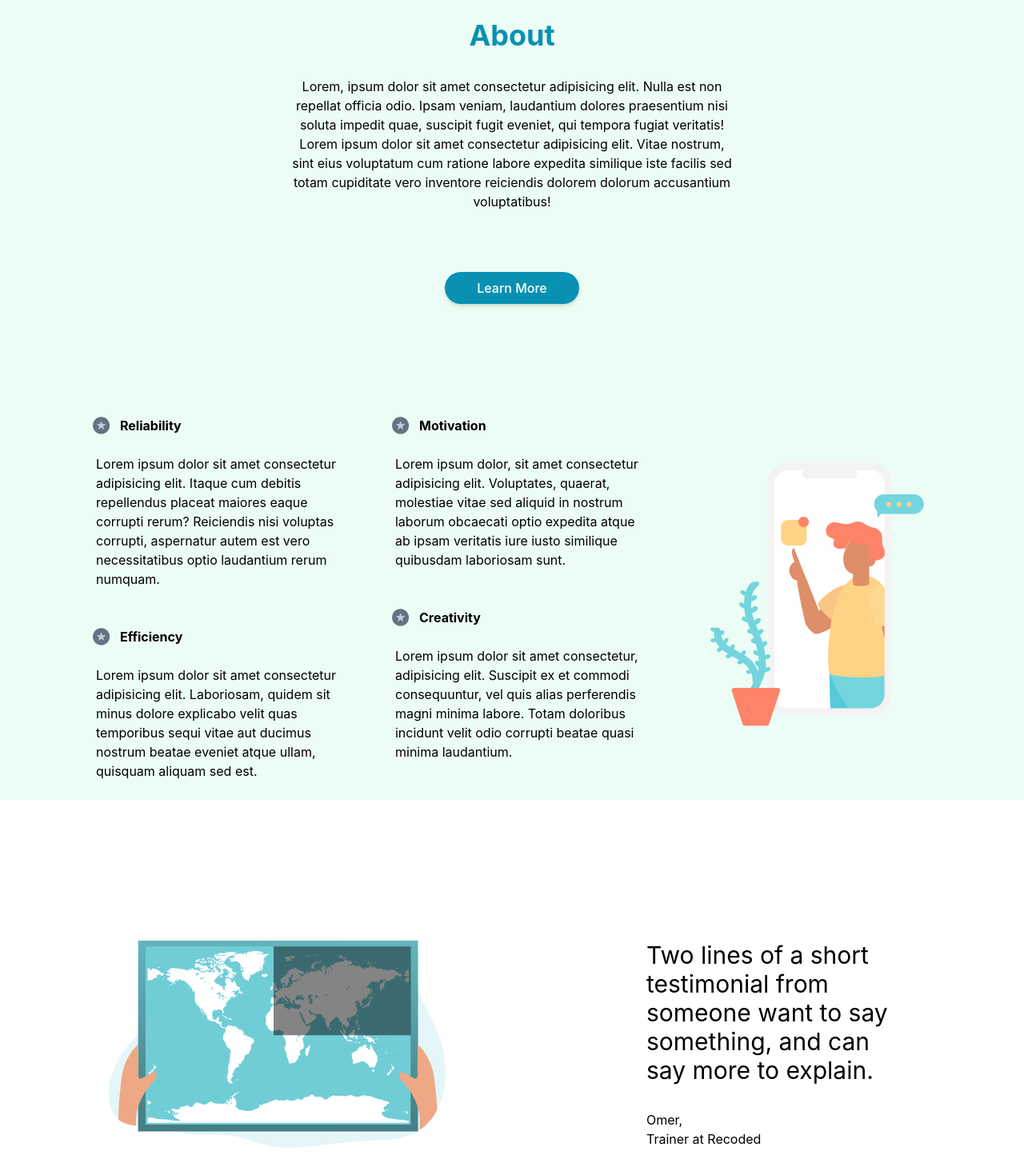
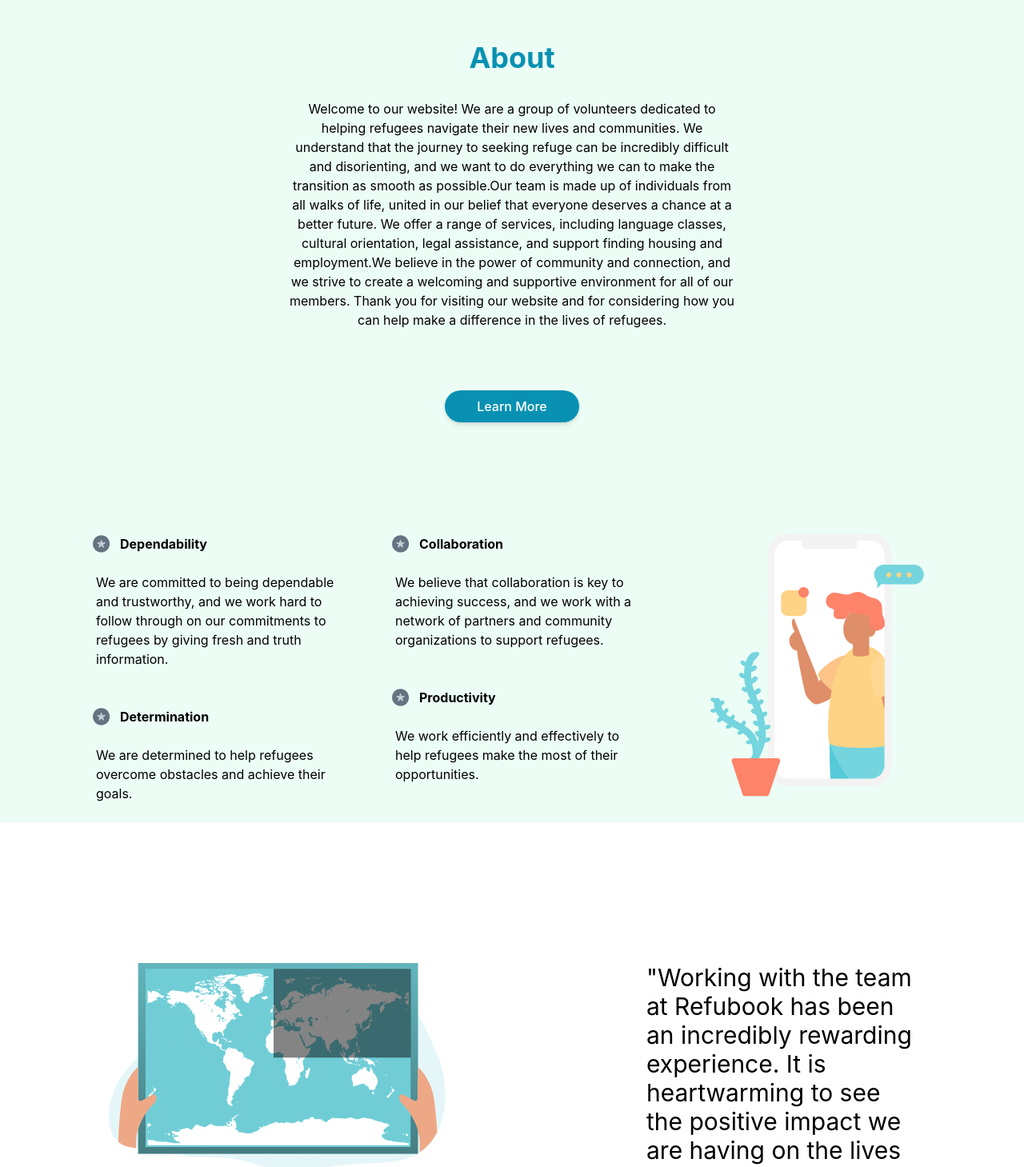
Before and after one commit to Recoded-Spark-Turkey-2022/The-Incredibles, a React (Create React App) app: page / in a window 1280 px wide. Shown: the part 740-2199 px from the top of the page at 80% size. Built offline with nearby package versions, Linux system fonts and the light colour scheme; no server answers.

Commit message:
test to check conflicts

```diff
--- a/package.json
+++ b/package.json
@@ -27,7 +27,7 @@
     "eject": "react-scripts eject",
     "lint": "eslint .",
     "lint:fix": "eslint --fix",
-    "format": "prettier --write ./**/*.{js,jsx,ts,tsx,css,md,json} --config ./.prettierrc.json"
+    "format": "prettier --write ./**/*.{js,jsx,css,md,json} --config ./.prettierrc.json"
   },
   "eslintConfig": {
     "extends": [
--- a/src/pages/About/CallToAction.jsx
+++ b/src/pages/About/CallToAction.jsx
@@ -14,10 +14,10 @@ function CallToAction() {
         </h4>
         <div className="text-center w-2/4 m-auto pb-3 pt-5 ">
           <p className="text-zinc-400	font-light  ">
-            But Brooke Chaffin and Catherine Connors are looking to change that
-            with the introduction of Maverick, a social network that connects
-            young girls with female mentors to express their creativity in a
-            safe space.
+          After years of struggling as a refugee, while I was seeking on internet I found Refubook website and it changed my life immediately finally found a job that allowed me to provide for my family.
+          I worked hard and saved every penny, determined to build a better future for my children.
+          With the help of a kind Refubook community, I was able to put my kids through school and give them opportunities I never had. As I watch them pursue their dreams, I am filled with pride and gratitude for the journey that brought us here with this amazing Refubook members.
+
           </p>
         </div>
       </div>
--- a/src/pages/About/Team.jsx
+++ b/src/pages/About/Team.jsx
@@ -3,55 +3,55 @@ import React, { useState } from 'react';
 const MEMBERS = [
   {
     name: 'Miray',
-    occupation: 'Jr Front-end Web Developer',
+    occupation: 'Team member',
     country: 'Turkey',
     id: 0,
   },
   {
     name: 'Rabia',
-    occupation: 'Jr Front-end Web Developer',
+    occupation: 'Team member',
     country: 'Turkey',
     id: 1,
   },
   {
     name: 'Batoul',
-    occupation: 'Jr Front-end Web Developer',
+    occupation: 'Team member',
     country: 'Turkey',
     id: 2,
   },
   {
     name: 'Ahmad',
-    occupation: 'Jr Front-end Web Developer',
+    occupation: 'Team member',
     country: 'Turkey',
     id: 3,
   },
   {
     name: 'Omer',
-    occupation: 'Jr Front-end Web Developer',
+    occupation: 'Team member',
     country: 'Turkey',
     id: 4,
   },
   {
     name: 'Osman',
-    occupation: 'Jr Front-end Web Developer',
+    occupation: 'Team member',
     country: 'USA',
     id: 5,
   },
   {
     name: 'Veli',
-    occupation: 'Jr Front-end Web Developer',
+    occupation: 'Team member',
     country: 'USA',
     id: 6,
   },
   {
     name: 'Ali',
-    occupation: 'Jr Front-end Web Developer',
+    occupation: 'Team member',
     country: 'Lebanon',
     id: 7,
   },
   {
     name: 'Can',
-    occupation: 'Jr Front-end Web Developer',
+    occupation: 'Team member',
     country: 'Lebanon',
     id: 8,
   },
--- a/src/pages/Home/About.jsx
+++ b/src/pages/Home/About.jsx
@@ -15,13 +15,14 @@ function About() {
         </h1>
 
         <p className="mx-20 lg:px-40 lg:pb-10">
-          Lorem, ipsum dolor sit amet consectetur adipisicing elit. Nulla est
-          non repellat officia odio. Ipsam veniam, laudantium dolores
-          praesentium nisi soluta impedit quae, suscipit fugit eveniet, qui
-          tempora fugiat veritatis! Lorem ipsum dolor sit amet consectetur
-          adipisicing elit. Vitae nostrum, sint eius voluptatum cum ratione
-          labore expedita similique iste facilis sed totam cupiditate vero
-          inventore reiciendis dolorem dolorum accusantium voluptatibus!
+        Welcome to our website! We are a group of volunteers dedicated to helping refugees navigate their new lives and communities.
+        We understand that the journey to seeking refuge can be incredibly difficult and disorienting, and we want to do everything
+        we can to make the transition as smooth as possible.Our team is made up of individuals from all walks of life, united in our
+        belief that everyone deserves a chance at a better future. We offer a range of services, including language classes,
+        cultural orientation, legal assistance, and support finding housing and employment.We believe in the power of community and
+        connection, and we strive to create a welcoming and supportive environment for all of our members.
+        Thank you for visiting our website and for considering how you can help make a difference in the lives of refugees.
+
         </p>
         <div className="my-9">
           <Button name="Learn More" path="about" />
@@ -40,26 +41,22 @@ function About() {
                   alt="about-star"
                   className="lg:mx-3 max-lg:w-10"
                 />
-                Reliability
+                Dependability
               </h2>
               <p className="lg:pt-6 flex-wrap">
-                Lorem ipsum dolor sit amet consectetur adipisicing elit. Itaque
-                cum debitis repellendus placeat maiores eaque corrupti rerum?
-                Reiciendis nisi voluptas corrupti, aspernatur autem est vero
-                necessitatibus optio laudantium rerum numquam.{' '}
+              We are committed to being dependable and trustworthy,
+              and we work hard to follow through on our commitments
+              to refugees by giving fresh and truth information.{' '}
               </p>
             </div>
             <div className="lg:p-6 max-w-sm mx-auto space-x-4 max-lg:hidden ">
               <h2 className="flex justify-start font-bold">
                 <img src={AboutStar} alt="about-star" className="mx-3" />
-                Efficiency
+                Determination
               </h2>
               <br />
               <p>
-                Lorem ipsum dolor sit amet consectetur adipisicing elit.
-                Laboriosam, quidem sit minus dolore explicabo velit quas
-                temporibus sequi vitae aut ducimus nostrum beatae eveniet atque
-                ullam, quisquam aliquam sed est.
+              We are determined to help refugees overcome obstacles and achieve their goals.
               </p>
             </div>
           </div>
@@ -67,27 +64,22 @@ function About() {
             <div className="lg:p-6 max-w-sm mx-auto space-x-4 ">
               <h2 className="flex justify-start font-bold">
                 <img src={AboutStar} alt="about-star" className="mx-3" />
-                Motivation
+                Collaboration
               </h2>
               <br />
               <p>
-                Lorem ipsum dolor, sit amet consectetur adipisicing elit.
-                Voluptates, quaerat, molestiae vitae sed aliquid in nostrum
-                laborum obcaecati optio expedita atque ab ipsam veritatis iure
-                iusto similique quibusdam laboriosam sunt.
+              We believe that collaboration is key to achieving success,
+              and we work with a network of partners and community organizations to support refugees.
               </p>
             </div>
             <div className="lg:p-6 max-w-sm mx-auto space-x-4">
               <h2 className="flex justify-start font-bold">
                 <img src={AboutStar} alt="about-star" className="mx-3" />
-                Creativity
+                Productivity
               </h2>
               <br />
               <p>
-                Lorem ipsum dolor sit amet consectetur, adipisicing elit.
-                Suscipit ex et commodi consequuntur, vel quis alias perferendis
-                magni minima labore. Totam doloribus incidunt velit odio
-                corrupti beatae quasi minima laudantium.
+              We work efficiently and effectively to help refugees make the most of their opportunities.
               </p>
             </div>
           </div>
--- a/src/pages/Home/HomePage.jsx
+++ b/src/pages/Home/HomePage.jsx
@@ -24,9 +24,10 @@ function HomePage() {
             Express Freely
           </h2>
           <p className="text-xl">
-            welcome to our project, I do not know what to write here <br />
-            for now I will just leave it like this and we can decide later{' '}
-            <br />I think thats it for now{' '}
+          We believe in the power of community and connection, and we strive <br />
+          to create a welcoming and supportive environment for all of our members. {' '}
+            <br />Welcom to our website! from now thank you for considering how you can
+            <br />help make a difference in the lives of refugees{' '}
           </p>
           <div className="my-9">
             <Button name="Sign Up" path="/signup" />
--- a/src/pages/Home/Location.jsx
+++ b/src/pages/Home/Location.jsx
@@ -5,19 +5,19 @@ import LocationSlide from './LocationSlide';
 function Location() {
   const slides = [
     {
-      text: 'Two lines of a short testimonial from someone want to say something, and can say more to explain.',
+      text: '"Working with the team at Refubook has been an incredibly rewarding experience. It is heartwarming to see the positive impact we are having on the lives of refugees every day."',
       author: 'Omer,',
     },
     {
-      text: 'onelines of a short testimonial from someone want to say something, and can say more to explain.',
+      text: '"Proud to be a part of the Refubook team and am constantly impressed by the compassion and professionalism of my colleagues. It is a pleasure to work with such a dedicated group of individuals who are committed to making a difference in the lives of refugees"',
       author: 'Ahmad,',
     },
     {
-      text: 'Two lines of a short testimonial from someone want to say something, and can say more to explain.',
+      text: '"As a member of the Refubook team, I am constantly amazed by the impact our work has on the lives of refugees. It is truly fulfilling to be a part of this organization."',
       author: 'Miray,',
     },
     {
-      text: 'three lines of a short testimonial from someone want to say something, and can say more to explain.',
+      text: 'Being a part of the Refubook team has allowed me to make a meaningful difference in the lives of refugees. It is an honor to be able to contribute to such a important and necessary cause.',
       author: 'Rabia,',
     },
   ];
--- a/src/pages/Home/LocationSlide.jsx
+++ b/src/pages/Home/LocationSlide.jsx
@@ -8,7 +8,7 @@ function LocationSlide({ data }) {
       <p className="text-3xl max-lg:text-lg max-lg:text-center ">{data.text}</p>
       <p className="pt-8 max-lg:text-center">
         {data.author}
-        <br /> Trainer at Recoded
+        <br /> Refubook Team member
       </p>
     </div>
   );
--- a/src/pages/Home/Stories.jsx
+++ b/src/pages/Home/Stories.jsx
@@ -23,16 +23,16 @@ function Stories() {
         />
         <div className="flex flex-col  w-1/3  max-lg:pt-4 max-lg:w-full">
           <label className="w-1/4 max-lg:w-fit text-center p-1 rounded  bg-amber-200 text-cyan-600 font-bold ">
-            Language
+            Job
           </label>
           <h1 className="mt-5 mb-10 text-5xl text-white font-light max-lg:text-2xl ">
-            some words to test bla bla bla and lksjdfl
+          Follow this steps and you will get your first job in Germany as a reugee!
           </h1>
           <div className="flex">
             <div className=" rounded-full w-10 h-10 bg-amber-200 "></div>
             <div className="flex flex-col ml-10 max-lg:ml-4">
-              <p className="text-white font-bold ">Ahmad Fesal</p>
-              <p className="text-zinc-300 font-light">Refugee in Turkey</p>
+              <p className="text-white font-bold ">Khaled Hatem</p>
+              <p className="text-zinc-300 font-light">Refugee in Germany</p>
             </div>
           </div>
         </div>
@@ -48,7 +48,7 @@ function Stories() {
             Language
           </label>
           <h1 className="mt-5 mb-10 text-5xl text-white font-light max-lg:text-2xl">
-            some words to test bla bla bla and lksjdfl
+            Here is how i learned Turkish in just few months!
           </h1>
           <div className="flex">
             <div className=" rounded-full w-10 h-10 bg-amber-200 "></div>
```
Also changed, not shown: src/pages/About/Story.jsx (+6 -5 lines), 1 other file (tests, documents, lock files or other folders).
